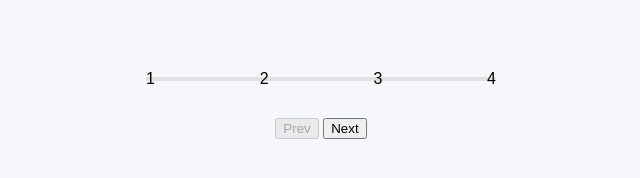
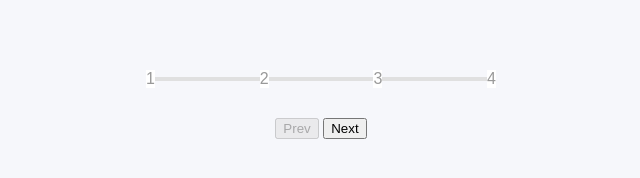
Before and after one commit to D1ego-Garc1a/JavaScript-Mini-Projects, a plain HTML site: page Creating Projects/index.html in a window 1280 px wide. Shown: the part 296-474 px from the top of the page, 319-959 px from the left. Drawn offline with Linux system fonts and the light colour scheme; a web font is replaced by a local one.

Commit message:
for the circle class add a background of white and a color of grey, 999

```diff
--- a/Creating Projects/style.css
+++ b/Creating Projects/style.css
@@ -50,3 +50,8 @@ body {
   z-index: -1;
   transition: 0.4s ease;
 }
+
+.circle {
+  background-color: #fff;
+  color: #999;
+}
```
